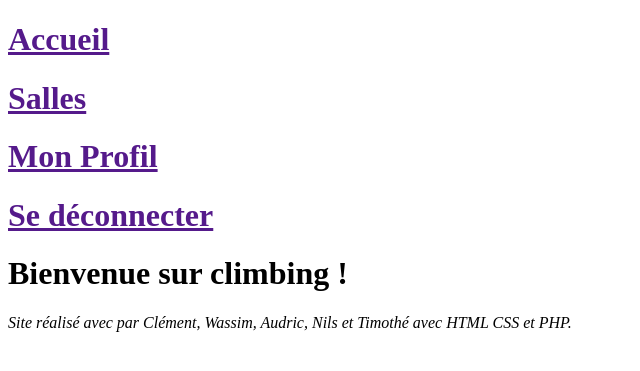
After one commit to Akasaru0/ProjetWeb, a PHP site: page /projetWeb/template.php in a window 1280 px wide. The commit adds this page. Shown: the top 371 px of the page, without its empty margins (0-640 px from the left). Run offline with PHP 8.4, Linux system fonts and the light colour scheme; data that the repository does not hold is empty.

Commit message:
ajout de la vue salles + ajout template

```diff
--- /dev/null
+++ b/server/template.php
@@ -0,0 +1,24 @@
+<!DOCTYPE html>
+<html lang="fr">
+<head>
+    <meta charset="UTF-8">
+    <title><?= $titre ?></title>
+</head>
+<body>
+    <div id="global">
+        <header id="header">
+            <a href=""><h1 id="titreBlog">Accueil</h1></a>
+            <a href=""><h1 id="titreBlog">Salles</h1></a>
+            <a href=""><h1 id="titreBlog">Mon Profil</h1></a>
+            <a href=""><h1 id="titreBlog">Se déconnecter</h1></a>
+            <h1>Bienvenue sur climbing !</h1>
+        </header>
+        <div id="contenu">
+            <?= $contenu ?>
+        </div>
+        <footer id="footer">
+            <i> Site réalisé avec par Clément, Wassim, Audric, Nils et Timothé avec HTML CSS et PHP.</i>
+        </footer>
+    </div>
+</body>
+</html>
```
Also changed, not shown: server/Controleur/ControleurSalle.php (+10 -0 lines), server/pages/salles.php (added, +10 -0 lines).
